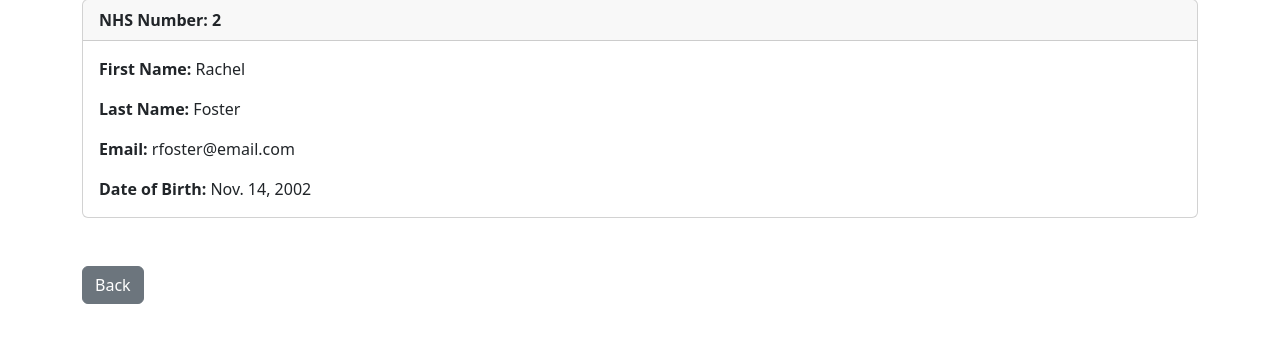
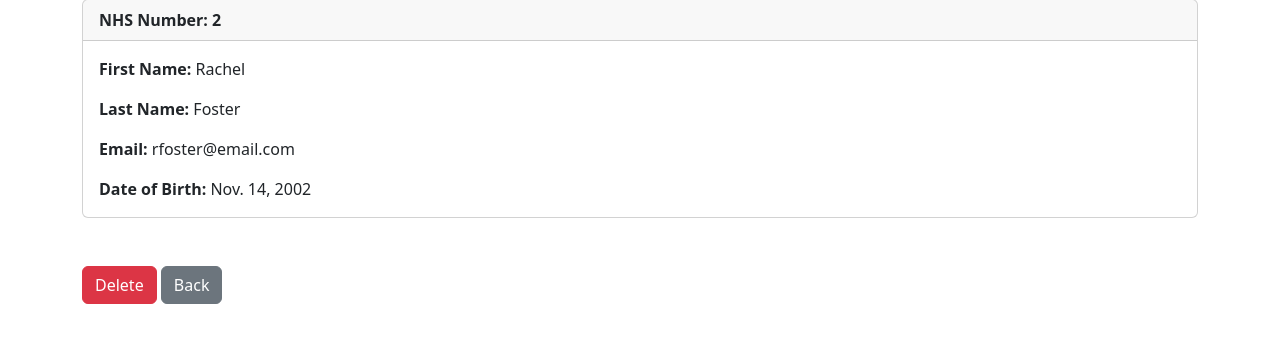
Before and after one commit to ajeglon/MATEX_CERTIFICATE_APPLICATION, a Django app: page /holder-info/2/ in a window 1280 px wide. Shown: the part 82-441 px from the top of the page. Run offline with Django 4.2, Linux system fonts and the light colour scheme; a user stored in the database is signed in; data comes from the database, SQL or seed files in the repository; both versions use the stored data as it was after the commit.

Commit message:
updated add certificate holder view

```diff
--- a/matex_app/templates/add-holder.html
+++ b/matex_app/templates/add-holder.html
@@ -1,7 +1,7 @@
 {% extends "base.html" %}
 
 {% block content %}
-  <h1>Add Certificate Holder</h1>
+  <h1 class="text-center">Add Certificate Holder</h1>
   <br/>
   <form method="POST" action="{% url 'add-holder' %}">
     {% csrf_token %}
--- a/matex_app/templates/holder-info.html
+++ b/matex_app/templates/holder-info.html
@@ -25,6 +25,9 @@
 </div>
 
 <br/><br/>
+
+<a href="{% url 'delete-holder-info' holder_record.nhs_number %}" class="btn btn-danger">Delete</a>
+
 <a href="{% url 'certificate-holders' %}" class="btn btn-secondary">Back</a>
 
 {% endblock %}
--- a/matex_app/urls.py
+++ b/matex_app/urls.py
@@ -8,5 +8,6 @@ urlpatterns = [
     path('add-holder', views.addholder, name='add-holder'),
     path('logout/', views.logout_user, name='logout'),
     path('register/', views.register_user, name='register'),
-    path('holder-info/<int:pk>/', views.holder_info, name='holder-info')
+    path('holder-info/<int:pk>/', views.holder_info, name='holder-info'),
+    path('delete_cert_holder/<int:pk>/', views.delete_cert_holder, name='delete-holder-info')
 ]
--- a/matex_app/views.py
+++ b/matex_app/views.py
@@ -35,26 +35,32 @@ def certificates(request):
 
 
 def addholder(request):
-    if request.method == 'POST':
-        form = CertificateHolderForm(request.POST or None)
-        if form.is_valid():
-            form.save()
+    form = CertificateHolderForm(request.POST or None)
+    if request.user.is_authenticated:
+        if request.method == 'POST':
+            if form.is_valid():
+                form.save()
+                messages.success(request, "Certificate Holder added successfully")
+                return redirect('certificate-holders')
+            else:
+                nhs_number = request.POST['nhs_number']
+                first_name = request.POST['first_name']
+                last_name = request.POST['last_name']
+                email = request.POST['email']
+                date_of_birth = request.POST['date_of_birth']
+                messages.success(request, 'Error, please check all the fields have been correctly submitted')
+                return render(request, 'add-holder.html', {'nhs_number': nhs_number,
+                                                           'first_name': first_name,
+                                                           'last_name': last_name,
+                                                           'email': email,
+                                                           'date_of_birth': date_of_birth})
+            messages.success(request, 'Certificate Holder Details Successfully Added')
+            return redirect('certificate-holders')
         else:
-            nhs_number = request.POST['nhs_number']
-            first_name = request.POST['first_name']
-            last_name = request.POST['last_name']
-            email = request.POST['email']
-            date_of_birth = request.POST['date_of_birth']
-            messages.success(request, 'Error, please check all the fields have been correctly submitted')
-            return render(request, 'add-holder.html', {'nhs_number': nhs_number,
-                                                       'first_name': first_name,
-                                                       'last_name': last_name,
-                                                       'email': email,
-                                                       'date_of_birth': date_of_birth})
-        messages.success(request, 'Certificate Holder Details Successfully Added')
-        return redirect('certificate-holders')
+            return render(request, 'add-holder.html', {})
     else:
-        return render(request, 'add-holder.html', {})
+        messages.success(request, "You Must Be Logged In")
+        return redirect('index')
 
 
 def logout_user(request):
@@ -88,3 +94,14 @@ def holder_info(request, pk):
     else:
         messages.success(request, 'Please log in to view this page')
         return redirect('index')
+
+
+def delete_cert_holder(request, pk):
+    if request.user.is_authenticated:
+        delete_info = CertificateHolder.objects.get(nhs_number=pk)
+        delete_info.delete()
+        messages.success(request, 'Certificate holder deleted successfully')
+        return redirect('certificate-holders')
+    else:
+        messages.success(request, "Please login to delete")
+    return redirect('certificate-holders')
```
Also changed, not shown: db.sqlite3.
